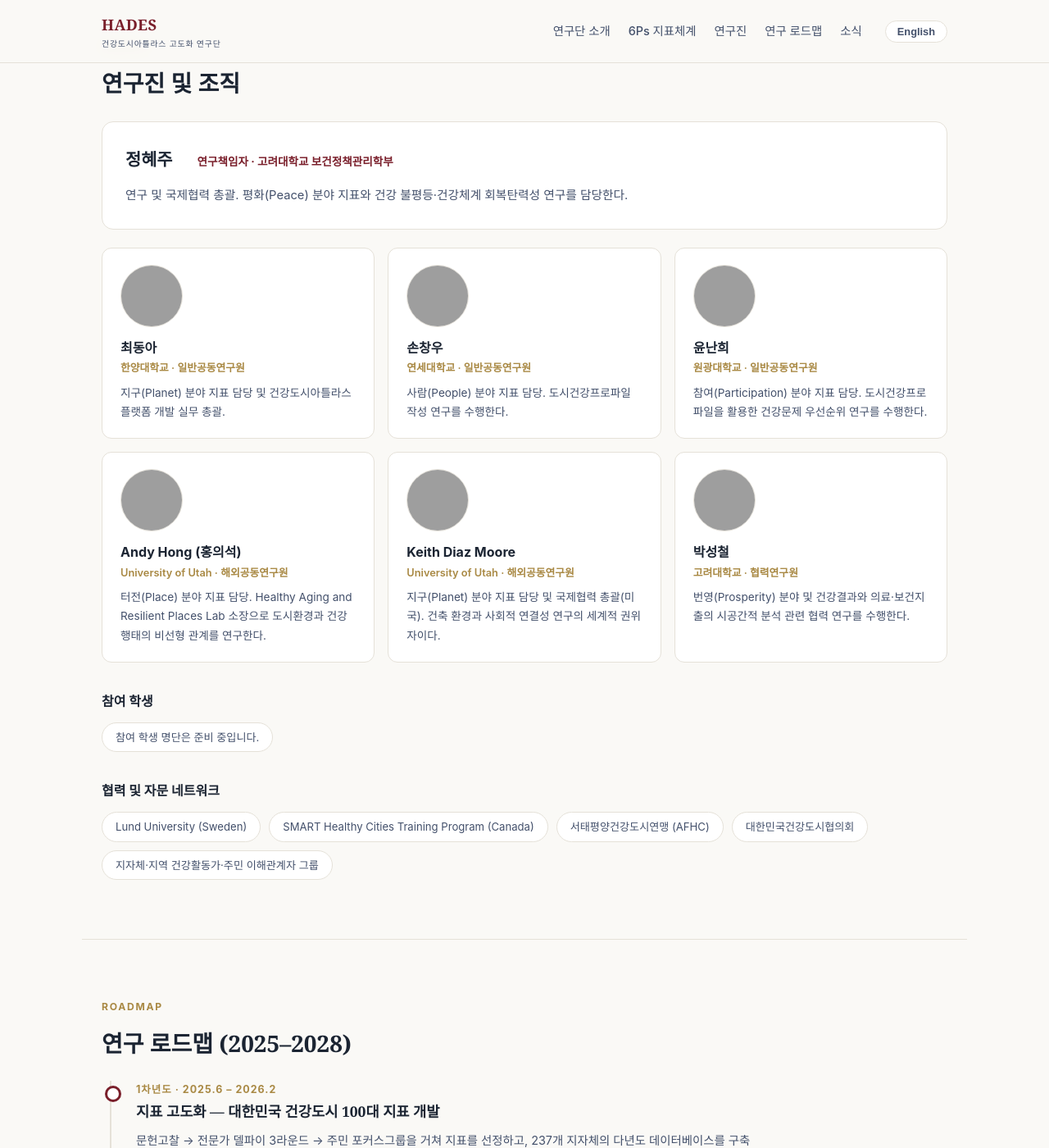
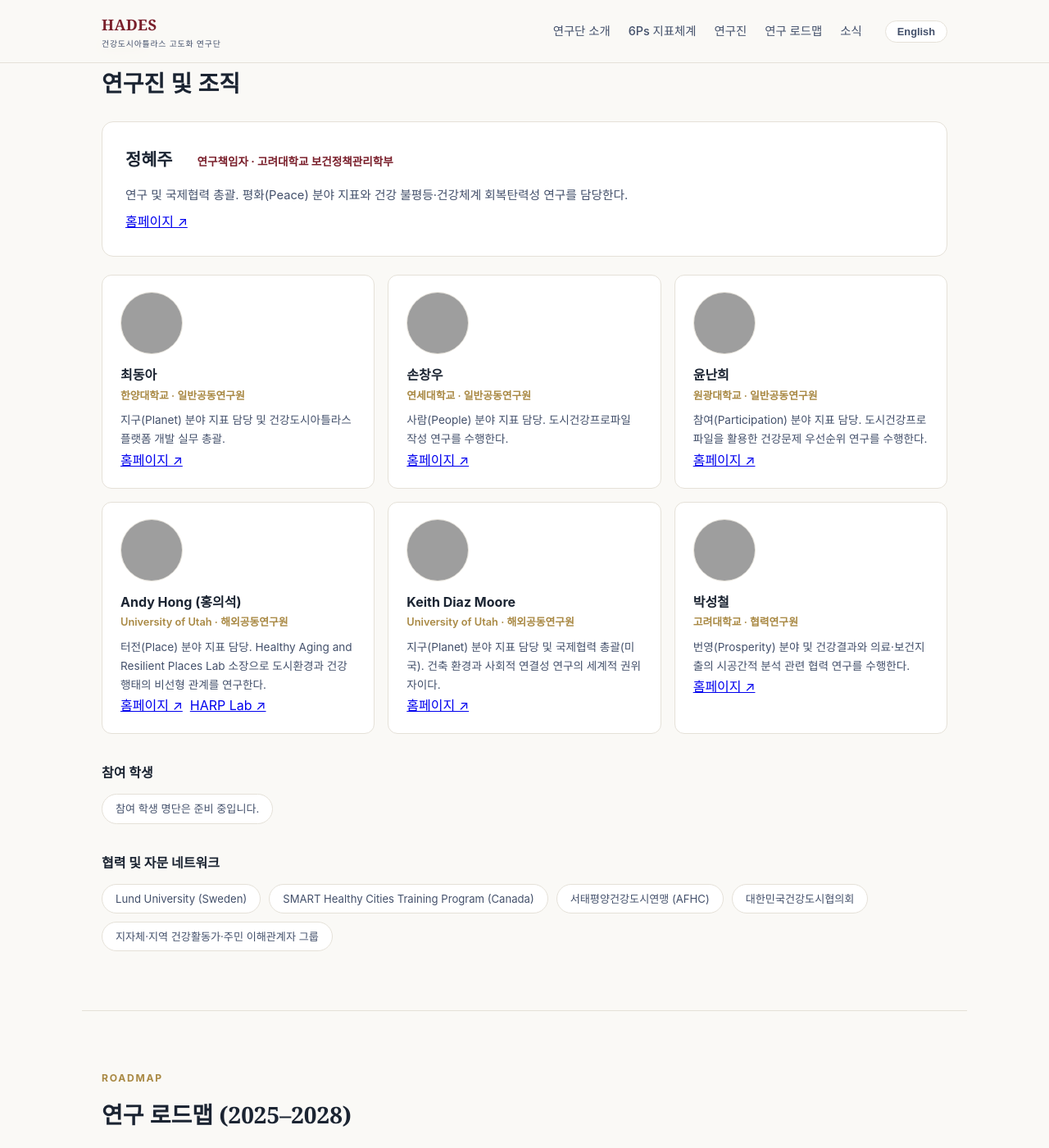
Before and after one commit to hpolicy/hcityatlas, a Jekyll site: the page built from index.html, in a window 1280 px wide and 1400 px high, scrolled down 2964 px, cut to the strip 0-1400 px from the top of the window. Shown: the whole strip at 82% size. Built offline with Jekyll 4.4.1, drawn with Linux system fonts in a browser that asks for light colours; grey boxes are pictures that could not be loaded.

Commit message:
Add files via upload

```diff
--- a/index.html
+++ b/index.html
@@ -207,6 +207,7 @@
         <span data-lang="ko">연구 및 국제협력 총괄. 평화(Peace) 분야 지표와 건강 불평등·건강체계 회복탄력성 연구를 담당한다.</span>
         <span data-lang="en">Directs the research and international collaboration; leads the Peace domain and research on health inequalities and health system resilience.</span>
       </div>
+      <a class="plink" href="https://hpolicy.korea.ac.kr" target="_blank" rel="noopener"><span data-lang="ko">홈페이지 ↗</span><span data-lang="en">Homepage ↗</span></a>
     </div>
   </div>
 
@@ -216,36 +217,43 @@
       <div class="name"><span data-lang="ko">최동아</span><span data-lang="en">Dong Ah Choi</span></div>
       <div class="aff"><span data-lang="ko">한양대학교 · 일반공동연구원</span><span data-lang="en">Hanyang University · Co-Investigator</span></div>
       <p><span data-lang="ko">지구(Planet) 분야 지표 담당 및 건강도시아틀라스 플랫폼 개발 실무 총괄.</span><span data-lang="en">Planet domain; leads the development of the Healthy City Atlas platform.</span></p>
+      <a class="plink" href="https://gsus.hanyang.ac.kr/front/infoGraduate/profGroup/metropolis/view?id=32" target="_blank" rel="noopener"><span data-lang="ko">홈페이지 ↗</span><span data-lang="en">Homepage ↗</span></a>
     </div>
     <div class="person">
       <img class="photo" src="{{ '/assets/images/people/shon-changwoo.jpg' | relative_url }}" alt="손창우" onerror="this.style.display='none'">
       <div class="name"><span data-lang="ko">손창우</span><span data-lang="en">Changwoo Shon</span></div>
       <div class="aff"><span data-lang="ko">연세대학교 · 일반공동연구원</span><span data-lang="en">Yonsei University · Co-Investigator</span></div>
       <p><span data-lang="ko">사람(People) 분야 지표 담당. 도시건강프로파일 작성 연구를 수행한다.</span><span data-lang="en">People domain; research on city health profiles.</span></p>
+      <a class="plink" href="https://fis.yonsei.ac.kr/faculty/name_search.do?mode=view&amp;userId=0bTAha2%2BufTkzxDrhZZ0lw%3D%3D" target="_blank" rel="noopener"><span data-lang="ko">홈페이지 ↗</span><span data-lang="en">Homepage ↗</span></a>
     </div>
     <div class="person">
       <img class="photo" src="{{ '/assets/images/people/yoon-nanhe.jpg' | relative_url }}" alt="윤난희" onerror="this.style.display='none'">
       <div class="name"><span data-lang="ko">윤난희</span><span data-lang="en">Nan-He Yoon</span></div>
       <div class="aff"><span data-lang="ko">원광대학교 · 일반공동연구원</span><span data-lang="en">Wonkwang University · Co-Investigator</span></div>
       <p><span data-lang="ko">참여(Participation) 분야 지표 담당. 도시건강프로파일을 활용한 건강문제 우선순위 연구를 수행한다.</span><span data-lang="en">Participation domain; priority-setting research using city health profiles.</span></p>
+      <a class="plink" href="https://health.wku.ac.kr/?page_id=2917" target="_blank" rel="noopener"><span data-lang="ko">홈페이지 ↗</span><span data-lang="en">Homepage ↗</span></a>
     </div>
     <div class="person">
       <img class="photo" src="{{ '/assets/images/people/andy-hong.jpg' | relative_url }}" alt="Andy Hong" onerror="this.style.display='none'">
       <div class="name"><span data-lang="ko">Andy Hong (홍의석)</span><span data-lang="en">Andy Hong</span></div>
       <div class="aff"><span data-lang="ko">University of Utah · 해외공동연구원</span><span data-lang="en">University of Utah · International Co-Investigator</span></div>
       <p><span data-lang="ko">터전(Place) 분야 지표 담당. Healthy Aging and Resilient Places Lab 소장으로 도시환경과 건강행태의 비선형 관계를 연구한다.</span><span data-lang="en">Place domain; director of the Healthy Aging and Resilient Places Lab, studying nonlinear relationships between urban environments and health behaviors.</span></p>
+      <a class="plink" href="https://www.andyhong.org/" target="_blank" rel="noopener"><span data-lang="ko">홈페이지 ↗</span><span data-lang="en">Homepage ↗</span></a>&nbsp;
+      <a class="plink" href="https://www.harp.utah.edu/" target="_blank" rel="noopener">HARP Lab ↗</a>
     </div>
     <div class="person">
       <img class="photo" src="{{ '/assets/images/people/keith-diaz-moore.jpg' | relative_url }}" alt="Keith Diaz Moore" onerror="this.style.display='none'">
       <div class="name">Keith Diaz Moore</div>
       <div class="aff"><span data-lang="ko">University of Utah · 해외공동연구원</span><span data-lang="en">University of Utah · International Co-Investigator</span></div>
       <p><span data-lang="ko">지구(Planet) 분야 지표 담당 및 국제협력 총괄(미국). 건축 환경과 사회적 연결성 연구의 세계적 권위자이다.</span><span data-lang="en">Planet domain and international coordination (USA); a leading scholar of the built environment and social connectedness.</span></p>
+      <a class="plink" href="https://soa.cap.utah.edu/faculty-and-staff/keith-diaz-moore/" target="_blank" rel="noopener"><span data-lang="ko">홈페이지 ↗</span><span data-lang="en">Homepage ↗</span></a>
     </div>
     <div class="person">
       <img class="photo" src="{{ '/assets/images/people/park-sungchul.jpg' | relative_url }}" alt="박성철" onerror="this.style.display='none'">
       <div class="name"><span data-lang="ko">박성철</span><span data-lang="en">Sungchul Park</span></div>
       <div class="aff"><span data-lang="ko">고려대학교 · 협력연구원</span><span data-lang="en">Korea University · Collaborating Researcher</span></div>
       <p><span data-lang="ko">번영(Prosperity) 분야 및 건강결과와 의료·보건지출의 시공간적 분석 관련 협력 연구를 수행한다.</span><span data-lang="en">Collaborates on the Prosperity domain and spatiotemporal analysis of health outcomes and expenditures.</span></p>
+      <a class="plink" href="https://sites.google.com/view/sungchul-park/" target="_blank" rel="noopener"><span data-lang="ko">홈페이지 ↗</span><span data-lang="en">Homepage ↗</span></a>
     </div>
   </div>
 
```
